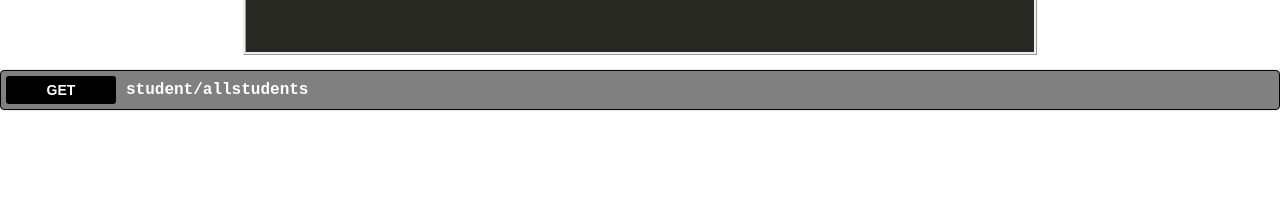
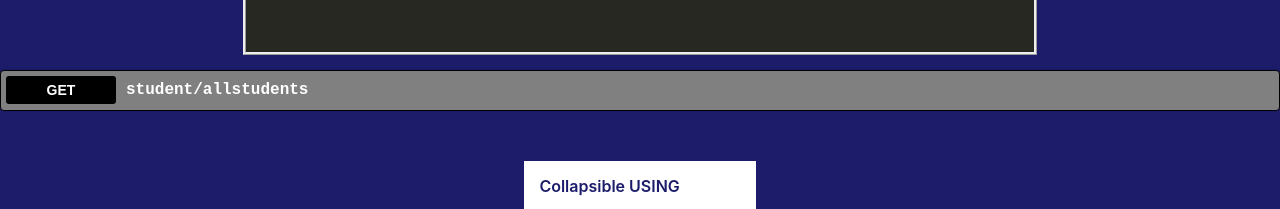
Before and after one commit to AlecHubacher/Making-An-API, a React (Create React App) app in the folder src/main/frontend/: page / in a window 1280 px wide. Shown: the part 649-858 px from the top of the page. Before the commit the page ends 800 px from the top, so only its background shows below. Built offline with nearby package versions, Linux system fonts and the light colour scheme.

Commit message:
created collapsible div for endpoint documentation

```diff
--- a/src/main/frontend/package.json
+++ b/src/main/frontend/package.json
@@ -11,6 +11,7 @@
     "@testing-library/user-event": "^12.8.3",
     "axios": "^0.24.0",
     "react": "^17.0.2",
+    "react-collapsible": "^2.8.4",
     "react-dom": "^17.0.2",
     "react-json-pretty": "^2.2.0",
     "react-json-view": "^1.21.3",
--- a/src/main/frontend/src/APIDocumentation.js
+++ b/src/main/frontend/src/APIDocumentation.js
@@ -1,12 +1,36 @@
 import React from 'react'
 import ReactMarkdown from 'react-markdown'
+import Collapsible from "react-collapsible";
 export default function APIDoc(){
     return(
+        // <div className="apidoc">
+        //         <div className="boxgetallstudents">
+        //             <div className="getallstudents">
+        //                 <span className="getmethod">GET</span>
+        //                 <span className="getendpoint">student/allstudents</span>
+        //             </div>
+        //         </div>
+
         <div className="apidoc">
             <div className="boxgetallstudents">
-                <div className="getallstudents">
+                <input type="checkbox" id="boxgetallstudents-head"></input>
+                <label for="boxgetallstudents-head" className="getallstudents">
                     <span className="getmethod">GET</span>
                     <span className="getendpoint">student/allstudents</span>
+                </label>
+                <div className="collapsible-text-api">
+                    <h2>this will hold the endpoint description</h2>
+                </div>
+            </div>
+
+            <div className="wrapper">
+                <div className="collapsible">
+                    <input type="checkbox" id="collapsible-head"></input>
+                    <label for="collapsible-head">Collapsible USING </label>
+                    <div className="collapsible-text">
+                        <h2>Collapsible heading</h2>
+                        <p>This is stuff to print to screen</p>
+                    </div>
                 </div>
             </div>
         </div>
--- a/src/main/frontend/src/App.css
+++ b/src/main/frontend/src/App.css
@@ -4,55 +4,6 @@
 
 .apidoc {
   text-align: left;
-}
-
-.boxgetallstudents {
-  margin: 0 0 15px;
-  border: 1px solid #000;
-  border-radius: 4px;
-  -webkit-box-shadow: 0 0 3px rgb(0 0 0 / 19%);
-  box-shadow: 0 0 3px rgb(0 0 0 / 19%);
-  background: gray;
-  margin: auto;
-}
-
-.getendpoint {
-  font-size: 16px;
-  display: -webkit-box;
-  display: -ms-flexbox;
-  display: flex;
-  -webkit-box-flex: 0;
-  -ms-flex: 0 3 auto;
-  flex: 0 3 auto;
-  -webkit-box-align: center;
-  -ms-flex-align: center;
-  align-items: center;
-  word-break: break-all;
-  padding: 0 10px;
-  font-family: Source Code Pro,monospace;
-  font-weight: 600;
-  color: white;
-}
-
-.getallstudents {
-  display: -webkit-box;
-  display: flex;
-  -webkit-box-align: center;
-  align-items: center;
-  padding: 5px;
-}
-
-.getmethod {
-  font-size: 14px;
-  font-weight: 700;
-  min-width: 80px;
-  padding: 6px 15px;
-  text-align: center;
-  border-radius: 3px;
-  background: #000;
-  text-shadow: 0 1px 0 rgb(0 0 0 / 10%);
-  font-family: Titillium Web,sans-serif;
-  color: #fff;
 }
 
 /*START OF SEARCH.JS*/
@@ -117,3 +68,173 @@
 }
 
 /*END OF SEARCH.JS*/
+
+
+/** {*/
+/*  margin: 0;*/
+/*  padding: 0;*/
+/*}*/
+
+body {
+  background-color: #1c1c6b;
+}
+
+.wrapper {
+  display: flex;
+  padding-top: 50px;
+  justify-content: center;
+}
+
+/*APIDOCUMENTATION.JS STARTS HERR*/
+
+.boxgetallstudents {
+  margin: 0 0 15px;
+  border: 1px solid #000;
+  border-radius: 4px;
+  -webkit-box-shadow: 0 0 3px rgb(0 0 0 / 19%);
+  box-shadow: 0 0 3px rgb(0 0 0 / 19%);
+  background: gray;
+  margin: auto;
+  cursor: pointer;
+  overflow: hidden;
+}
+
+.getendpoint {
+  font-size: 16px;
+  display: -webkit-box;
+  display: -ms-flexbox;
+  display: flex;
+  -webkit-box-flex: 0;
+  -ms-flex: 0 3 auto;
+  flex: 0 3 auto;
+  -webkit-box-align: center;
+  -ms-flex-align: center;
+  align-items: center;
+  word-break: break-all;
+  padding: 0 10px;
+  font-family: Source Code Pro,monospace;
+  font-weight: 600;
+  color: white;
+}
+
+.getallstudents {
+  display: -webkit-box;
+  display: flex;
+  -webkit-box-align: center;
+  align-items: center;
+  padding: 5px;
+}
+
+.getmethod {
+  font-size: 14px;
+  font-weight: 700;
+  min-width: 80px;
+  padding: 6px 15px;
+  text-align: center;
+  border-radius: 3px;
+  background: #000;
+  text-shadow: 0 1px 0 rgb(0 0 0 / 10%);
+  font-family: Titillium Web,sans-serif;
+  color: #fff;
+}
+
+.boxgetallstudents label {
+  position: relative;
+  /*display: block;*/
+}
+
+.boxgetallstudents label:after {
+  content: "";
+  /*position: absolute;*/
+}
+
+.collapsible-text-api {
+  max-height: 1px;
+  overflow: hidden;
+  line-height: 1.4;
+  /*position: relative;*/
+}
+
+.boxgetallstudents input:checked ~ .collapsible-text-api {
+  max-height: 300px;
+  padding-bottom: 25px;
+  background: gray;
+  box-shadow: 0 5px 11px 0 rgba(0,0,0,.1), 0 4px 11px 0 rgba(0,0,0,.08);
+  opacity: 1;
+  top: 0;
+}
+
+.boxgetallstudents input {
+  display: none;
+}
+
+/*APIDOCUMENTATION ENDS HERE*/
+
+.collapsible {
+  max-width: 450px;
+  overflow: hidden;
+  font-weight: 500;
+}
+
+.collapsible input {
+  display: none;
+}
+
+.collapsible label {
+  position: relative;
+  font-weight: 600;
+  background: #fff;
+  /*box-shadow: 0 5px 11px 0 rgba(0,0,0,.1), 0 4px 11px 0 rgba(0,0,0,.08);*/
+  color: #1c1c6b;
+  display: block;
+  /*margin-bottom: 10px;*/
+  cursor: pointer;
+  padding: 15px;
+  /*border-radius: 4px;*/
+  z-index: 1;
+}
+
+.collapsible label:after {
+  content: "";
+  position: absolute;
+  right: 15px;
+  top: 15px;
+  width: 18px;
+  height: 18px;
+  /*transition: all 0.3s ease;*/
+}
+
+.collapsible input:checked + label:after {
+  /*transform: rotate(90deg);*/
+}
+
+.collapsible-text {
+  max-height: 1px;
+  overflow: hidden;
+  /*border-radius: 4px;*/
+  line-height: 1.4;
+  position: relative;
+  top: -100%;
+  opacity: 0.5;
+  /*transition: all 0.3s ease;*/
+}
+
+.collapsible input:checked ~ .collapsible-text {
+  max-height: 300px;
+  padding-bottom: 25px;
+  background: #fff;
+  box-shadow: 0 5px 11px 0 rgba(0,0,0,.1), 0 4px 11px 0 rgba(0,0,0,.08);
+  opacity: 1;
+  top: 0;
+}
+
+/*.collapsible-text h2 {*/
+/*  margin-bottom: 10px;*/
+/*  padding: 15px 15px 0;*/
+/*  color: #1c1c6b;*/
+/*}*/
+
+/*.collapsible-text p {*/
+/*  padding-left: 15px;*/
+/*  padding-right: 15px;*/
+/*}*/
```
Also changed, not shown: 1 other file (tests, documents, lock files or other folders).
